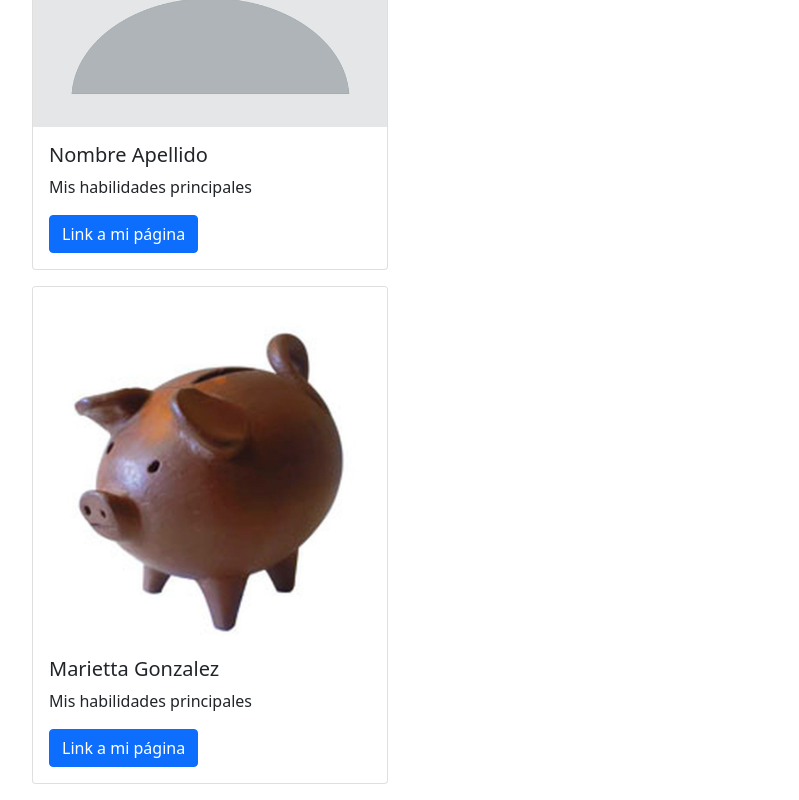
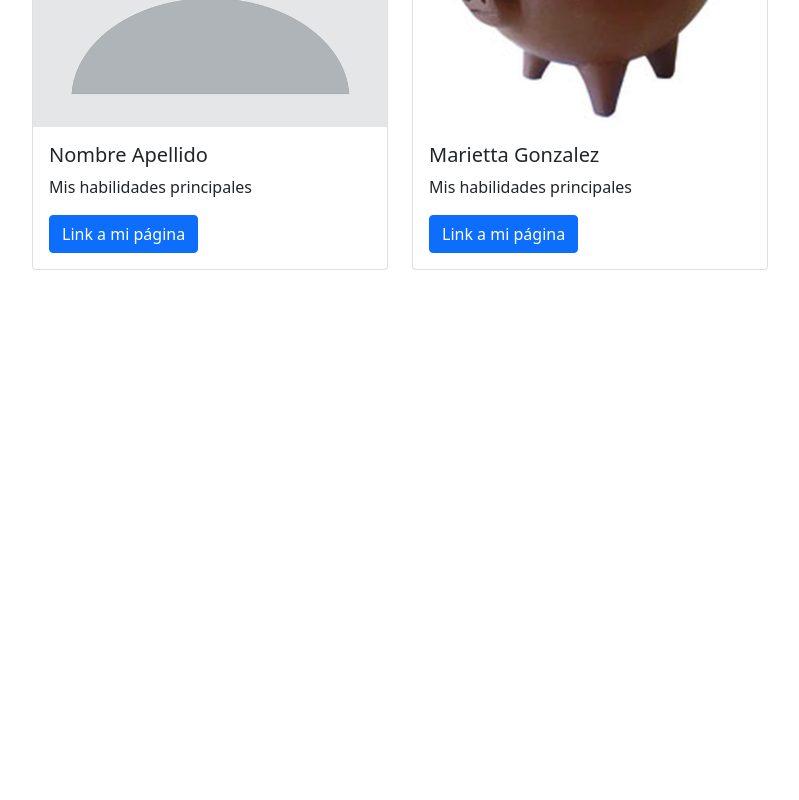
Before and after one commit to KarlHeitmann/g49_talentos, a plain HTML site: page index.html in a window 1280 px wide. Shown: the part 309-1109 px from the top of the page, without its empty margins (50-849 px from the left). After the commit the page ends 800 px from the top, so only its background shows below. Drawn offline with nearby package versions, Linux system fonts and the light colour scheme.

Commit message:
Corregido lo del container

```diff
--- a/index.html
+++ b/index.html
@@ -49,11 +49,6 @@
             </div>
           </div>
         </div>
-      </div>
-    </div>
-
-    <div class="container">
-      <div class="row my-3">
         <div class="col-sm-4">
           <div class="card">
             <img src="./assets/img/chancho.jpg" class="card-img-top" alt="Chancho de greda">
```
